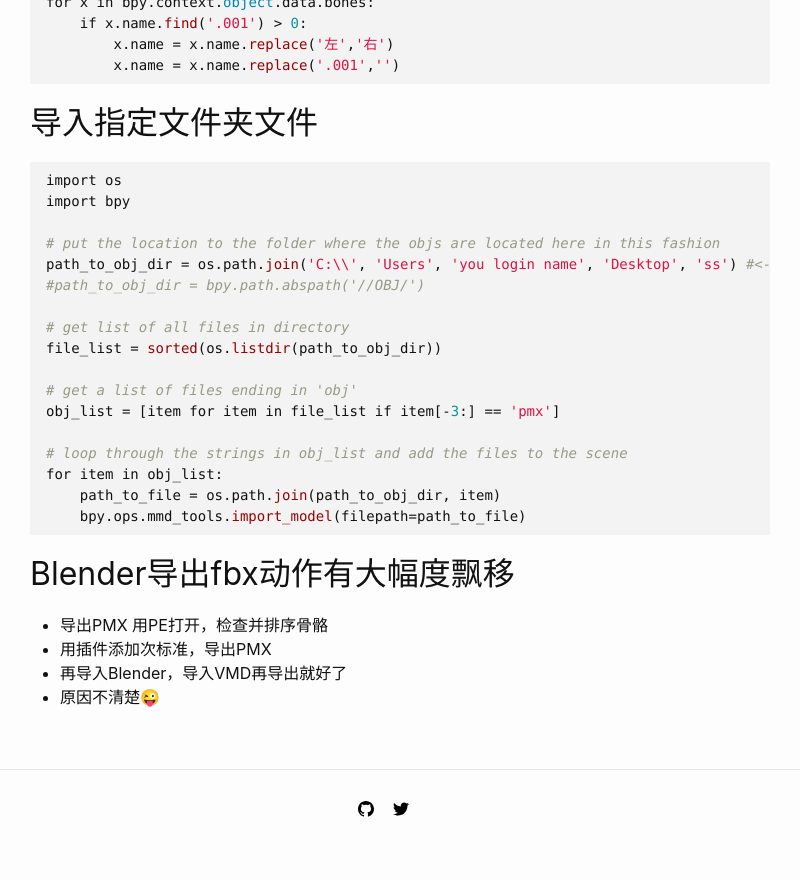
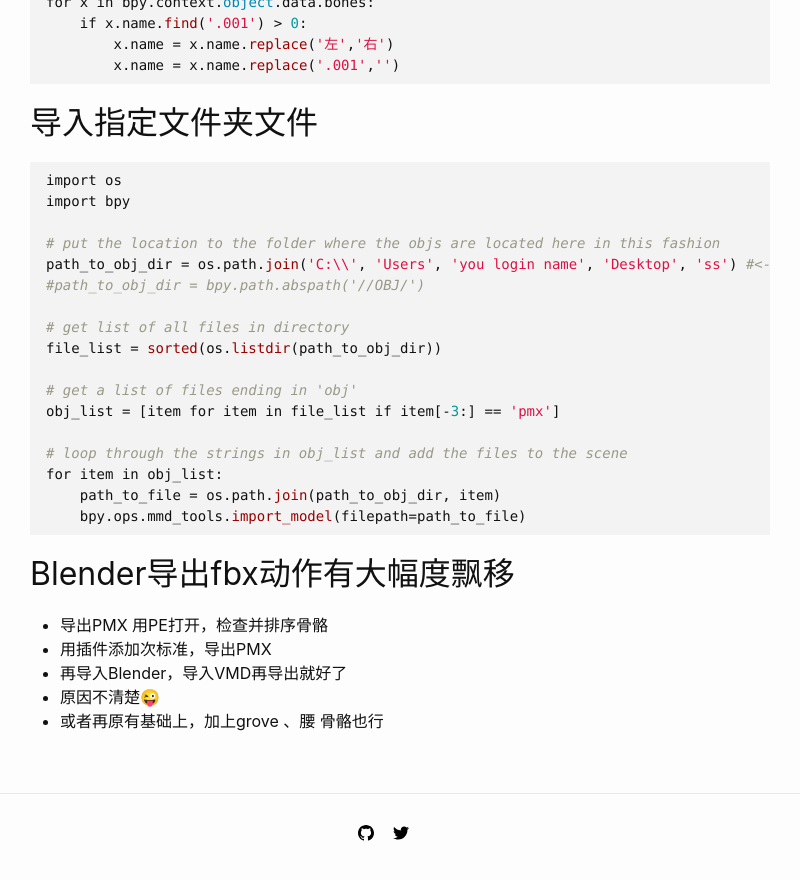
Before and after one commit to zane133/zane133.github.io, a Jekyll site: the page built from _posts/2020-02-21-mmd-bone.md, in a window 1280 px wide and 900 px high, scrolled down 1771 px. Shown: the top 880 px of the window, without its empty margins (240-1040 px from the left). Built offline with Jekyll 4.4.1, drawn with Linux system fonts in a browser that asks for light colours; nearby versions of some CDN libraries.

Commit message:
Update 2020-02-21-mmd-bone.md

```diff
--- a/_posts/2020-02-21-mmd-bone.md
+++ b/_posts/2020-02-21-mmd-bone.md
@@ -104,3 +104,4 @@ for item in obj_list:
 - 用插件添加次标准，导出PMX
 - 再导入Blender，导入VMD再导出就好了
 - 原因不清楚😜
+- 或者再原有基础上，加上grove 、腰 骨骼也行
```
